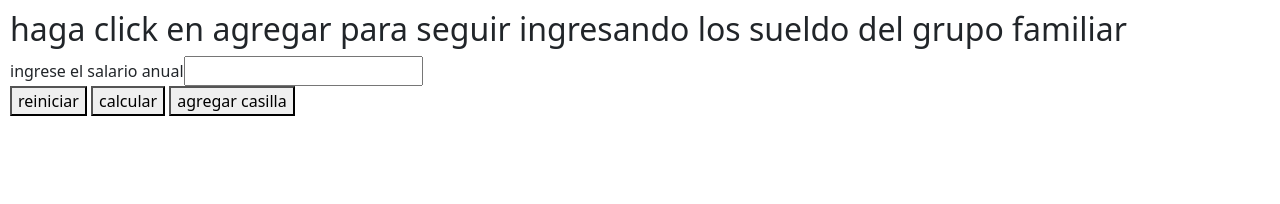
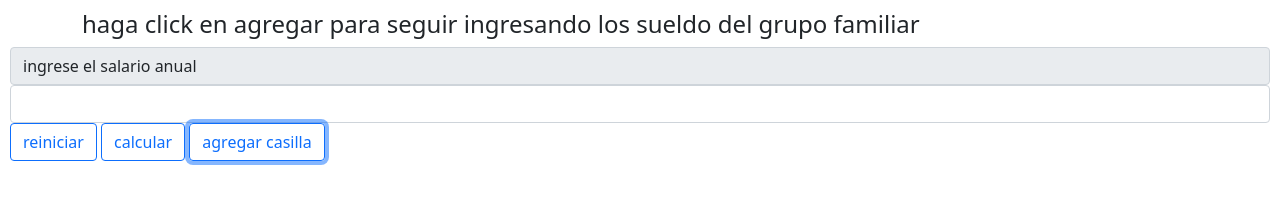
Before and after one commit to lingwey/tarea-6-parte-2, a website: page tarea-6-parte-2-index.html in a window 1280 px wide. Both pictures are taken after a click on the button "agregar casilla". Drawn offline with nearby package versions, Linux system fonts and the light colour scheme.

Commit message:
correcciones en los nombre y agregar alguna cosas de bootstrap

```diff
--- a/main-tarea-6-parte-2.js
+++ b/main-tarea-6-parte-2.js
@@ -1,8 +1,8 @@
 document.querySelector('#agregar').onclick = function(event){
     event.preventDefault();
     crearIntegrante();
-    mostrarResetear();
-    mostrarCalcular();
+    mostrarBotonResetear();
+    mostrarBotonCalcular();
     esconderTitulos ();
 }
 
@@ -13,9 +13,11 @@ function crearIntegrante (){
     $div.className = 'familiar';
 
     const $label = document.createElement('label');
+    $label.className = 'input-group-text';
     $label.textContent = 'ingrese el salario anual';
 
     const $input = document.createElement('input');
+    $input.className = 'form-control';
     $input.type = 'number';
 
     $div.appendChild($label);
@@ -33,8 +35,8 @@ document.querySelector('#calcular').onclick = function(event){
     mostrarSueldos ("menor", obtenerMenorSalario(sueldos));
     mostrarSueldos ("promedioA", obtenerSalarioAnual(sueldos));
     mostrarSueldos ("promedioM", obtenerSalarioMensual(sueldos));
-    esconderCalcular();
-    esconderAgregar();
+    esconderBotonCalcular();
+    esconderBotonAgregar();
     mostrarResultados ();
     limpiarMarcadorErrores();
 
@@ -43,28 +45,28 @@ document.querySelector('#calcular').onclick = function(event){
 document.querySelector('#reiniciar').onclick = reiniciar();
 
 function reiniciar (){
-    mostrarAgregar();
+    mostrarBotonAgregar();
     esconderResultado ();
-    esconderCalcular();
-    esconderResetear();
+    esconderBotonCalcular();
+    esconderBotonResetear();
     mostrarTitulo ();
     borrarTodo ();
     limpiarMarcadorErrores();
 }
 
-function mostrarResetear (){
-    document.querySelector('#reiniciar').className= '';
+function mostrarBotonResetear (){
+    document.querySelector('#reiniciar').className= 'btn btn-outline-primary';
 }
 
-function mostrarCalcular (){
-    document.querySelector('#calcular').className = '';
+function mostrarBotonCalcular (){
+    document.querySelector('#calcular').className = 'btn btn-outline-primary';
 }
 
-function esconderResetear (){
+function esconderBotonResetear (){
     document.querySelector('#reiniciar').className = 'escondido';
 }
 
-function esconderCalcular (){
+function esconderBotonCalcular (){
     document.querySelector('#calcular').className = 'escondido';
 }
 
@@ -76,12 +78,12 @@ function esconderResultado (){
     document.querySelector('#resultados').className = 'escondido';
 }
 
-function esconderAgregar (){
+function esconderBotonAgregar (){
     document.querySelector('#agregar').className = 'escondido';
 }
 
-function mostrarAgregar (){
-    document.querySelector('#agregar').className = '';
+function mostrarBotonAgregar (){
+    document.querySelector('#agregar').className = 'btn btn-outline-primary';
 }
 
 function borrarTodo (){
@@ -113,11 +115,11 @@ function mostrarSueldos (tipo, sueldo){
 
 function esconderTitulos (){
     document.querySelector('#titulo').className = 'escondido';
-    document.querySelector('#subtitulo').className = '';
+    document.querySelector('#subtitulo').className = 'fs-4';
 }
 
 function mostrarTitulo (){
-    document.querySelector('#titulo').className = '';
+    document.querySelector('#titulo').className = 'fs-4';
     document.querySelector('#subtitulo').className ='escondido';
 }
 
--- a/tarea-6-parte-2-index.html
+++ b/tarea-6-parte-2-index.html
@@ -9,23 +9,27 @@
     <title>tarea 6 parte 2</title>
 </head>
 <body>
-    <h2 class="" id="titulo">haga click en el boto agregar para ingresar su sueldo </h1>
-    <h2 class="escondido" id="subtitulo">haga click en agregar para seguir ingresando los sueldo del grupo familiar</h2>
+    <header>
+        <div class="container">
+            <h2 class="fs-4" id="titulo">haga click en el boto agregar para ingresar su sueldo </h1>
+            <h2 class="escondido" id="subtitulo">haga click en agregar para seguir ingresando los sueldo del grupo familiar</h2>
+        </div>
+    </header>
     <form >
         <div id="ingreso-sueldos"></div>
 
         </div>
         <button class="escondido" id="reiniciar">reiniciar</button>
         <button class="escondido" id="calcular">calcular</button>
-        <button  id="agregar">agregar casilla</button>
+        <button  id="agregar" class="btn btn-outline-primary">agregar casilla</button>
 
         <ul id="mostrar-errores"></ul>
 
         <div class="escondido" id="resultados">
-            <p>el mayo sueldo es: </p> <strong id="mayor"></strong>
-            <p>el menor sueldo es: </p> <strong id="menor"></strong>
-            <p>el promedio de sueldos anual: </p> <strong id="promedioA"></strong>
-            <p>el promedio de sueldos mensual: </p> <strong id="promedioM"></strong>
+            <p>el mayo sueldo es:  <strong id="mayor"></strong></p>
+            <p>el menor sueldo es:  <strong id="menor"></strong></p>
+            <p>el promedio de sueldos anual:  <strong id="promedioA"></strong></p>
+            <p>el promedio de sueldos mensual:  <strong id="promedioM"></strong></p>
 
         </div>
 
```
